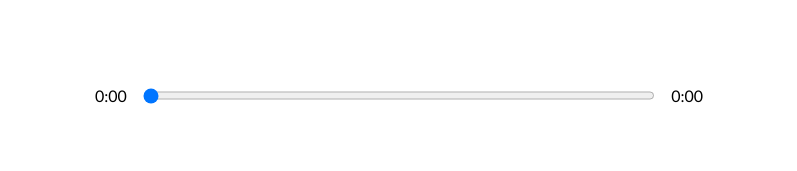
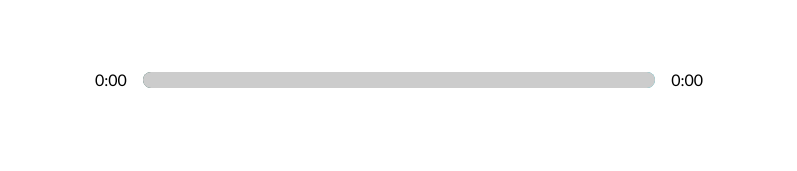
Before and after one commit to towerbrother/musicPlayer-app, a React (Create React App) app: page / in a window 1280 px wide. Shown: the part 490-661 px from the top of the page, without its empty margins (241-1038 px from the left). Built offline with nearby package versions, Linux system fonts and the light colour scheme.

Commit message:
Customised input style

```diff
--- a/src/App.js
+++ b/src/App.js
@@ -19,9 +19,14 @@
   const audioRef = useRef(null);
 
   const timeUpdateHandler = (e) => {
-    const current = e.target.currentTime;
+    const currentTime = e.target.currentTime;
     const duration = e.target.duration;
-    setSongInfo({ ...songInfo, currentTime: current, duration: duration });
+
+    setSongInfo({
+      ...songInfo,
+      currentTime,
+      duration,
+    });
   };
 
   return (
--- a/src/components/Player.js
+++ b/src/components/Player.js
@@ -60,10 +60,21 @@
     setSongInfo({ ...songInfo, currentTime: e.target.value });
   };
 
+  const trackAnimationStyle = {
+    transform: `translateX(${
+      (songInfo.currentTime / songInfo.duration) * 100
+    }%)`,
+  };
+
+  const trackStyle = {
+    background: `linear-gradient(to right, ${currentSong.color[0]},${currentSong.color[1]})`,
+  };
+
   return (
     <div className="player">
       <div className="time-control">
         <p>{formatTime(songInfo.currentTime)}</p>
+        <div className="track" style={trackStyle}>
           <input
             type="range"
             min={0}
@@ -71,6 +82,8 @@
             value={songInfo.currentTime}
             onChange={dragHandler}
           />
+          <div className="animate-track" style={trackAnimationStyle}></div>
+        </div>
         <p>{songInfo.duration ? formatTime(songInfo.duration) : "0:00"}</p>
       </div>
       <div className="play-control">
--- a/src/styles/_nav.scss
+++ b/src/styles/_nav.scss
@@ -10,11 +10,11 @@
     font-weight: bold;
     font-size: medium;
     cursor: pointer;
-    border: 2px solid rgb(65, 65, 65);
+    border: 2px solid rgb(54, 54, 54);
     padding: 0.5rem;
     transition: all 0.3s ease;
     &:hover {
-      background: rgb(65, 65, 65);
+      background: rgb(54, 54, 54);
       color: white;
     }
     .icon {
--- a/src/styles/_player.scss
+++ b/src/styles/_player.scss
@@ -9,12 +9,15 @@
 .time-control {
   width: 50%;
   display: flex;
+  align-items: center;
   input {
     width: 100%;
-    padding: 1rem 0rem;
+    -webkit-appearance: none;
+    background: transparent;
+    cursor: pointer;
   }
   p {
-    padding: 1rem;
+    padding: 0rem 1rem;
   }
 }
 
@@ -27,3 +30,33 @@
     cursor: pointer;
   }
 }
+
+input[type="range"]:focus {
+  outline: none;
+}
+
+input[type="range"]::-webkit-slider-thumb {
+  -webkit-appearance: none;
+  height: 1rem;
+  width: 1rem;
+}
+
+.track {
+  width: 100%;
+  height: 1rem;
+  background: lightblue;
+  position: relative;
+  border-radius: 1rem;
+  overflow: hidden;
+}
+
+.animate-track {
+  background: rgb(204, 204, 204);
+  width: 100%;
+  height: 100%;
+  position: absolute;
+  top: 0;
+  left: 0;
+  transform: translateX(0%);
+  pointer-events: none;
+}
```
Also changed, not shown: 1 other file (tests, documents, lock files or other folders). Lines whose indentation alone changed are shown as unchanged.
